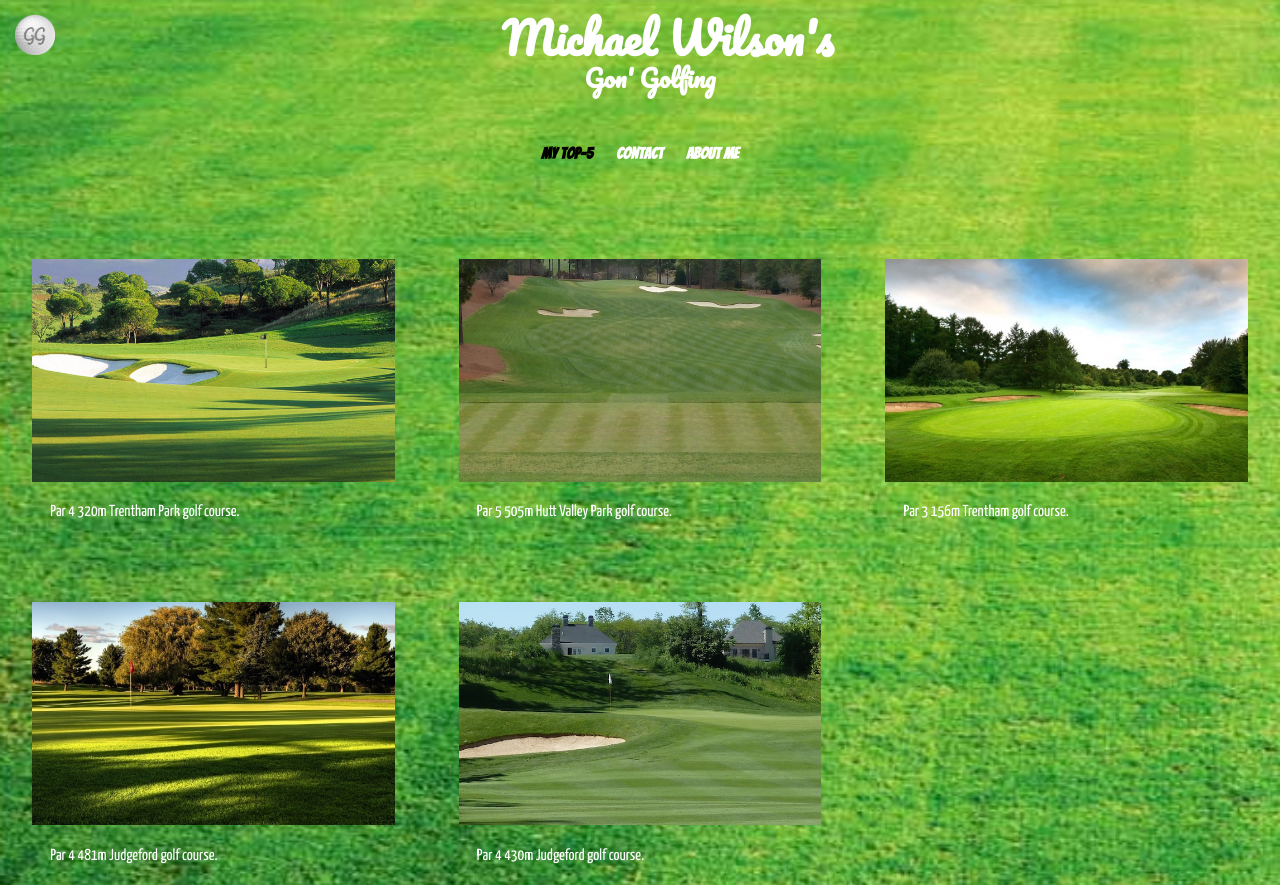
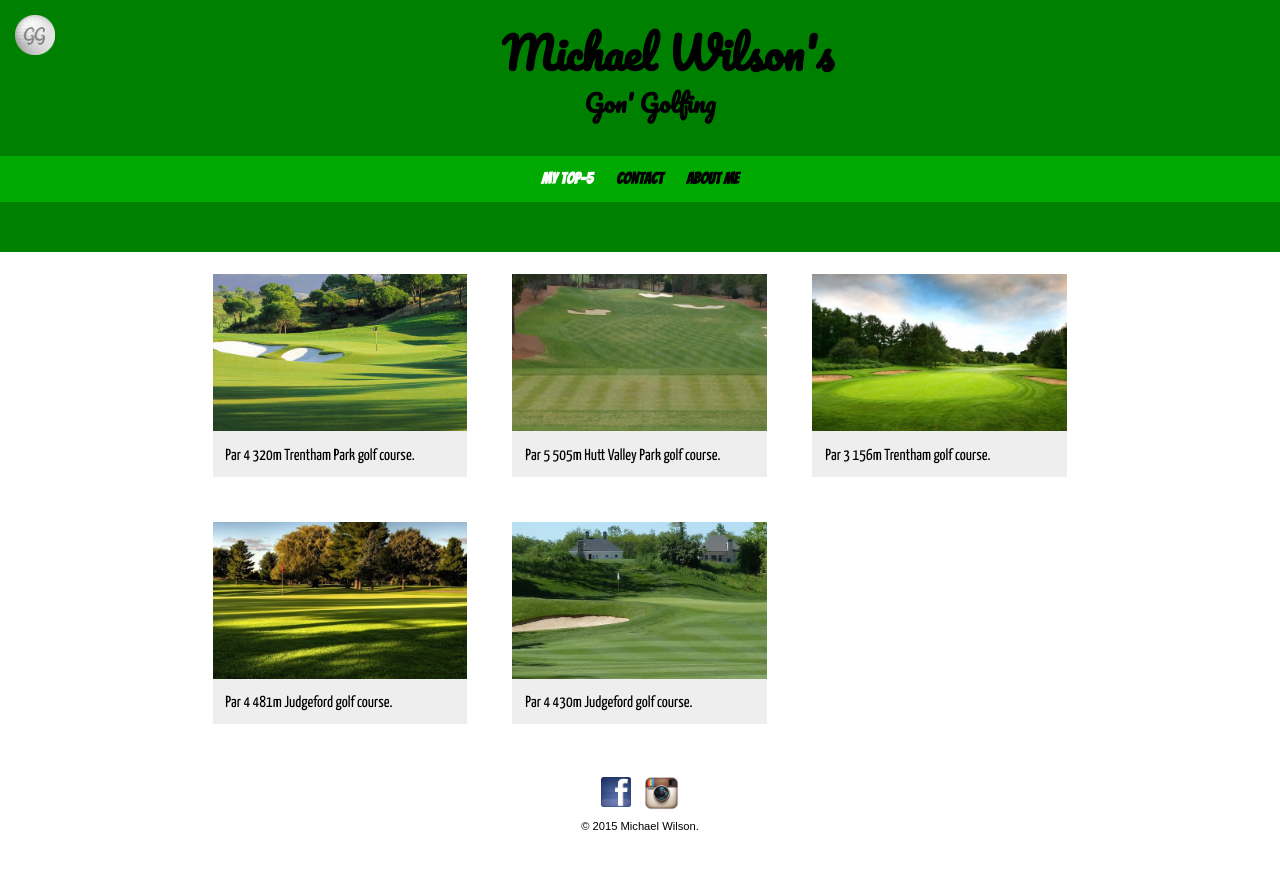
Before and after one commit to Michaelwilsonm/michaelwilsonm.github.io, a plain HTML site: page index.html in a window 1280 px wide. Shown: the top 885 px of the page. Drawn offline with Linux system fonts and the light colour scheme.

Commit message:
removed slow loading background

```diff
--- a/css/main.css
+++ b/css/main.css
@@ -1,62 +1,45 @@
 /******************************
 Header styling
 *******************************/
+#wrapper {
+	background-color: white;
+	max-width: 900px;
+	margin: auto;
+	padding: 5%;
+}
+
 img {
 	max-width: 100%;
-}
-.ball {
-	width: 40px;
-	height: 40px;
-	float: left;
-	padding: 15px 0 0 15px;
-}
-a {
-	text-decoration: none;
 }
 
 h1 {
 	font-size: 2.7em;
 	text-align: center;
 	margin: 0 0 0 0;
-	padding: 0 0 0 0;
-	color: white;
+	padding: 15px 0 10px 0;
+	color: black;
+	font-family: 'Pacifico', cursive;
 }
 
 h2 {
 	text-align: center;
 	margin: 0 0 0 20px;
 	font-size: 1.5em;
-	color: white;
+	color: black;
 	line-height: 0.2em;
-}
-h3 {
-	margin: 0 0 1em 0;
-}
-
-.page {
-	background-image: url(../img/golfmain.jpg);
-}
-
-.page, html {
-	min-height: 100%;
-}
-
-.page {
-	background-image: url("../img/golfmain.jpg");
-	background-repeat: no-repeat;
-	background-size:cover;
-}
-
-h1, h2 {
 	font-family: 'Pacifico', cursive;
-
 }
 
 header {
 	float: left;
-	margin: 0 0 0 0;
-	padding: 0 0 0 0;
+	margin: 0 0 0px 0;
+	padding: 30px -20px 30px 0px;
 	width: 100%;
+	background-color: green;
+}
+
+a {
+	text-decoration: none;
 }
 
 
@@ -77,13 +60,27 @@ nav li {
 }
 
 nav a.navstuff, nav a:hover  {
-	color: #000
+	color: white;
 }
 
 nav a {
 	font-weight: 800;
 	padding: 15px 10px;
-	color: #fff;
+	color: #000;
+}
+nav {
+	background-color: #00aa00;
+}
+
+
+/******************************
+Ball icon in top left hand corner
+*******************************/
+.ball {
+	width: 40px;
+	height: 40px;
+	float: left;
+	padding: 0 0 0 15px;
 }
 
 
@@ -102,12 +99,13 @@ Gallery Stylin'
 	float: left;
 	width: 45%;
 	margin: 2.5%;
+	background-color: #eeeeee
 }
 
 #gallery li a p {
 	margin: 0 0;
 	padding: 5%;
-	color: white;
+	color: black;
 	font-size: 16px;
 	font-family: 'Yanone Kaffeesatz', sans-serif;
 }
@@ -136,9 +134,9 @@ Footer styling
 #foot {
 	text-align: center;
 	clear: both;
-	padding: 90px 0px;
+	padding: 30px 0px 0px 0px;
 	font-size: 0.7em;
-	color: white;
+	color: black;
 }
 
 
@@ -149,7 +147,7 @@ About page
 
 #paragraph {
 	margin: auto;
-	color: white;
+	color: black;
 	font-family: 'Yanone Kaffeesatz', sans-serif;
 	text-align: left;
 	padding: 10px;
@@ -161,19 +159,6 @@ About page
 	h3 {
 		font-size: 2em;
 	}
-.really {
-	background-image: url(../img/golf2.jpg);
-}
-
-.really, html {
-	min-height: 100%;
-}
-
-.really {
-	background-image: url("../img/golf2.jpg");
-	background-repeat: no-repeat;
-	background-size: cover;
-}
 
 .pro {
 	width: 200px;
@@ -185,47 +170,32 @@ About page
  	border-radius: 15%;
 }
 
-.con {
-	background-image: url(../img/con1.jpg);
-}
-
-.con, html {
-	min-height: 100%;
-}
-
-.con {
-	background-image: url("../img/con1.jpg");
-	background-repeat: no-repeat;
-	background-size:cover;
-}
-
-
 
 /******************************
 Contact page
 *******************************/
 
-.marg {
+.contactInfo {
 	margin: auto;
-	color: white;
+	color: black;
 	text-decoration: none;
 	font-family: 'Yanone Kaffeesatz', sans-serif;
 	padding: 10px;
 	text-align: left;
 }
 
-.marg h3 {
+.contactInfo h3 {
 	font-size: 2em;
 }
 
 .contact, li  {
-	color: #fff
+	color: #000
 }
 
 .phone a, .mail a {
 	font-weight: 700;
 	padding: 4px 0;
-	color: #fff;
+	color: #000;
 }
 
 li a.phone, li a:hover {
--- a/index.html
+++ b/index.html
@@ -10,13 +10,11 @@
 			<link rel="stylesheet" href="css/responsive.css">
 			<title>Gon' Golfing</title>
 		</head>
-	<body class="page">
-	<header>
-		<a href="index.html">
-			<h1><img src="img/golfball.png" alt="golfball" class="ball">	Michael Wilson's</h1>
+	<body>
+		<header>
+			<h1><img src="img/golfball.png" alt="golfball" class="ball">Michael Wilson's</h1>
 			</a>
 			<h2>Gon' Golfing</h2>
-		<div id="wrapper">
 		<nav>
 			<ul>
 				<li><a href="index.html" class="navstuff">My top-5</a></li>
@@ -24,8 +22,8 @@
 				<li><a href="about.html">About me</a></li>
 			</ul>
 		</nav>
-	</div>
-	</header>
+		</header>
+		<div id="wrapper">
 		<section>
 			<ul id="gallery">
 				<li>
@@ -65,7 +63,7 @@
 	<a href="https://instagram.com/w1lsonm/"><img src="img/insta1.png" alt="Instagram" class="icons2"></a>
 	<p>&copy; 2015 Michael Wilson.</p>
 </footer>
-
+</div>
 </body>
 
 
```
Also changed, not shown: Contact.html (+4 -4 lines), about.html (+2 -2 lines).
